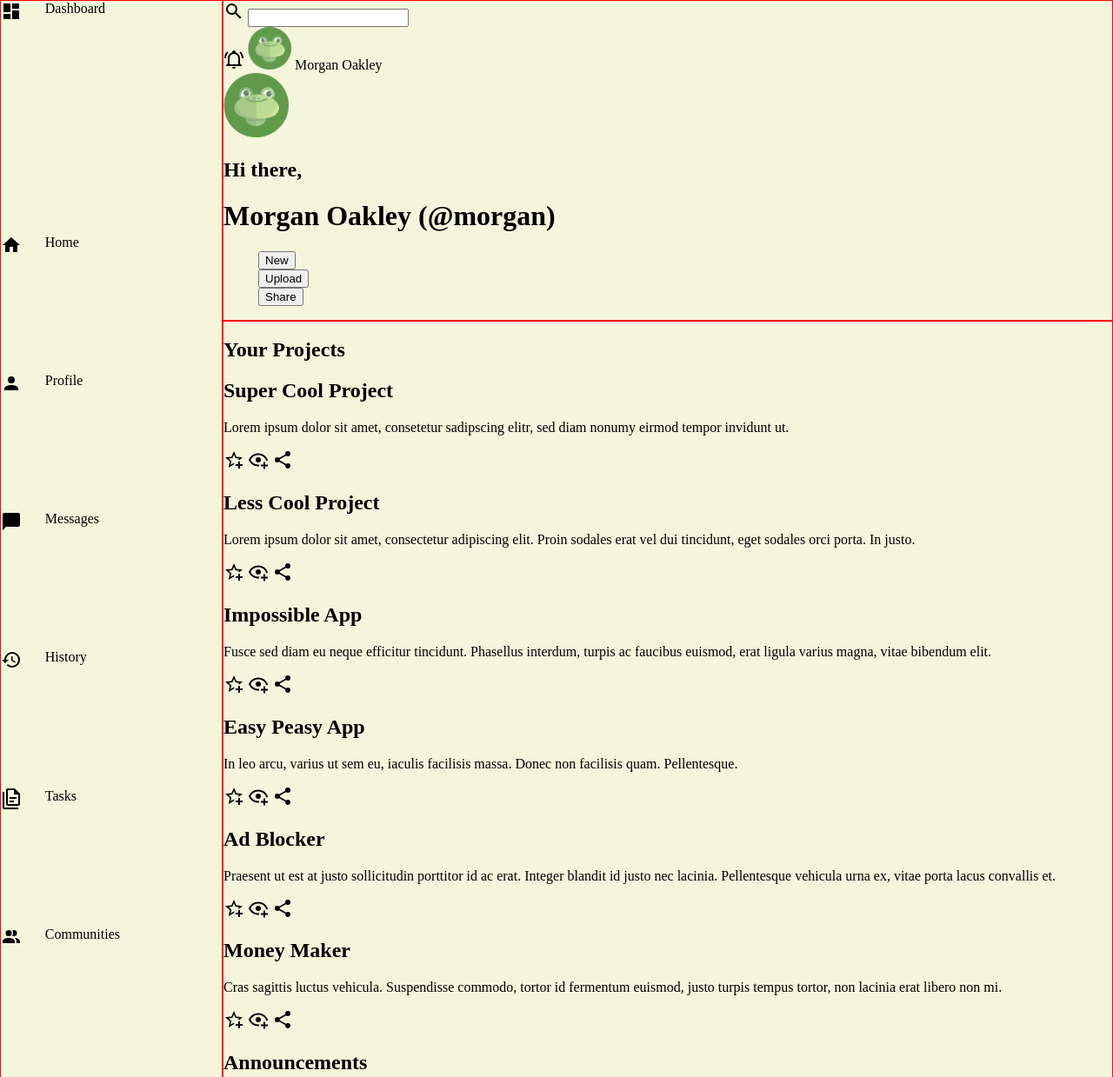
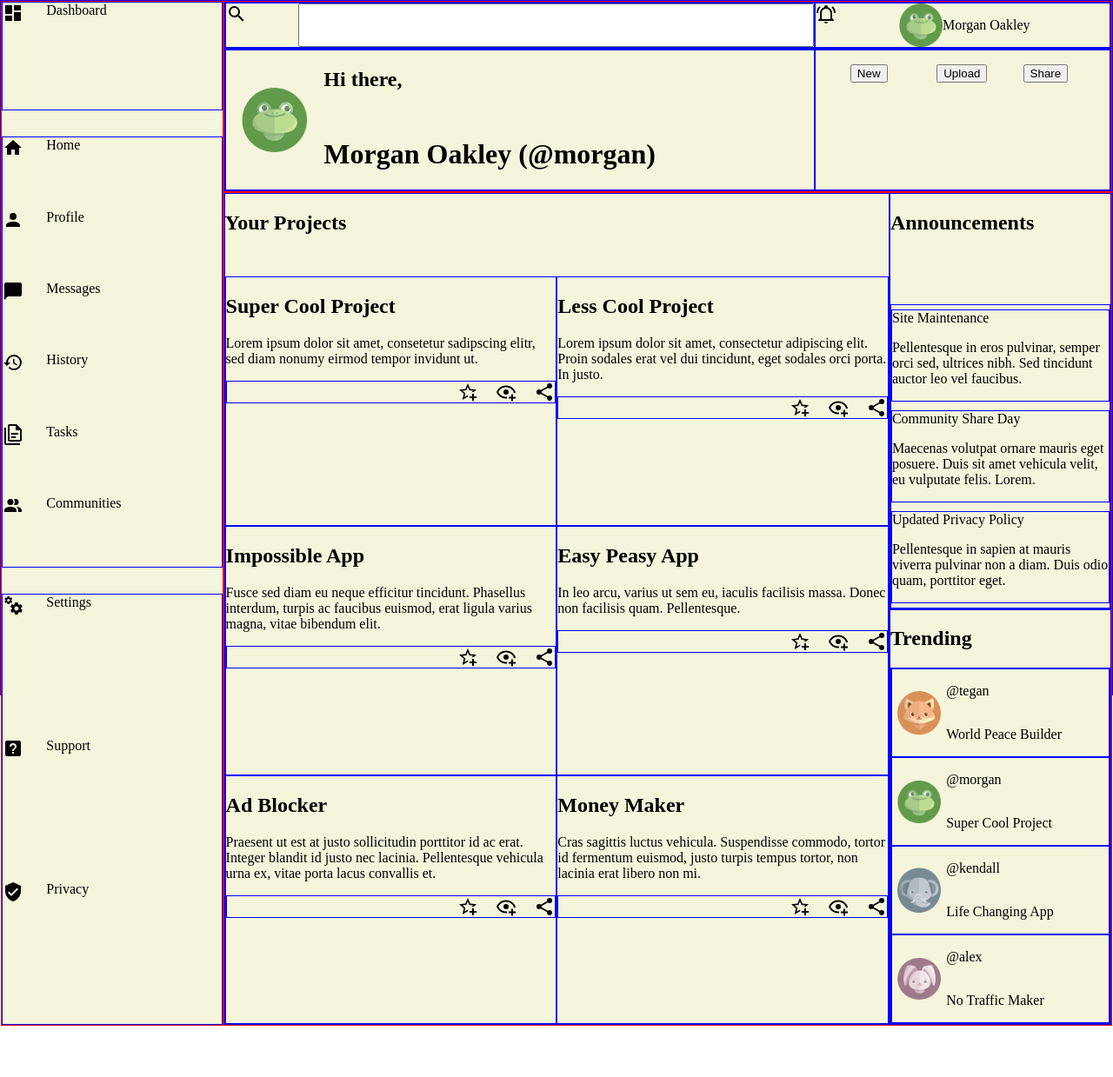
Before and after one commit to GGihan/admin-dashboard, a plain HTML site: page index.html in a window 1280 px wide. Shown: the top 1239 px of the page at 87% size. After the commit the page ends 1180 px from the top, so only its background shows below. Drawn offline with Linux system fonts and the light colour scheme.

Commit message:
Add full layout to header and main

```diff
--- a/index.html
+++ b/index.html
@@ -56,7 +56,7 @@
                 <div class="personal">
                     <a href=""><img src="images/tool-icons/notifications.svg" alt="notifications"></a>
                     <img src="images/profile-icons/frog.png" alt="frog">
-                    <a href="">Morgan Oakley</a>
+                    <p>Morgan Oakley</p>
                 </div>
             </div>
 
--- a/styles.css
+++ b/styles.css
@@ -1,6 +1,11 @@
 body {
     max-height: 100vh;
     margin: 0;
+    display: flex;
+}
+
+div {
+    border: 1px solid blue;
 }
 
 .sidebar,
@@ -23,7 +28,6 @@ img {
     width: 24px;
 }
 
-.personal > img,
 .user > img {
     width: 50px;
 }
@@ -65,9 +69,155 @@ img {
 }
 
 .header {
+    display: flex;
+    flex-direction: column;
+}
+
+.header .top {
+    flex: 1;
+    display: flex;
+}
+
+.header .search-container {
+    flex: 2;
+    display: flex;
+}
+
+.search-container label {
+    flex: 1;
+}
+
+.search-container input {
+    flex: 7;
+}
+
+.header .personal {
+    flex: 1;
+    display: flex;
+}
+
+.personal a {
+    flex: 1;
+}
+
+.personal > img {
+    align-self: center;
+    width: 50px;
+}
+
+.personal p {
+    flex: 2;
+}
+
+.header .bottom {
+    flex: 1;
+    display: flex;
+}
+
+.header .profile-card {
+    flex: 2;
+
+    display: grid;
+    grid-template: 1fr 1fr / 1fr 5fr;
+}
+
+.profile-card img {
+    grid-row: span 2;
+
+    align-self: center;
+    justify-self: center;
+}
+
+.profile-card h2 {
 
 }
 
-.main {
+.profile-card h1 {
 
 }
+
+.header .nav {
+    flex: 1;
+}
+
+.nav ul {
+    display: flex;
+}
+
+.nav ul li {
+    flex: 1;
+}
+
+.main {
+    display: grid;
+    grid-template: 1fr 1fr / 3fr 1fr;
+}
+
+.main .projects {
+    grid-row: span 2;
+
+    display: grid;
+    grid-template: 1fr repeat(3, 3fr) / 1fr 1fr;
+}
+
+.projects > h2 {
+    grid-column: span 2;
+}
+
+.projects .card {
+
+}
+
+.card .quick-bar {
+    display: flex;
+    justify-content: flex-end;
+    gap: 20px;
+}
+
+.main .announcements {
+    flex: 1;
+    display: flex;
+    flex-direction: column;
+}
+
+.announcements > h2 {
+    flex: 1;
+}
+
+.announcements .sections {
+    flex: 4;
+
+    display: flex;
+    flex-direction: column;
+    justify-content: space-around;
+}
+
+.main .trending {
+    flex: 1;
+
+    display: flex;
+    flex-direction: column;
+}
+
+.trending > h2 {
+    flex: 1;
+}
+
+.trending .users {
+    flex: 4;
+
+    display: flex;
+    flex-direction: column;
+}
+
+.trending .user {
+    display: grid;
+    grid-template: 1fr 1fr / 1fr 3fr ;
+}
+
+.user img {
+    grid-row: span 2;
+
+    align-self: center;
+    justify-self: center;
+}
```
